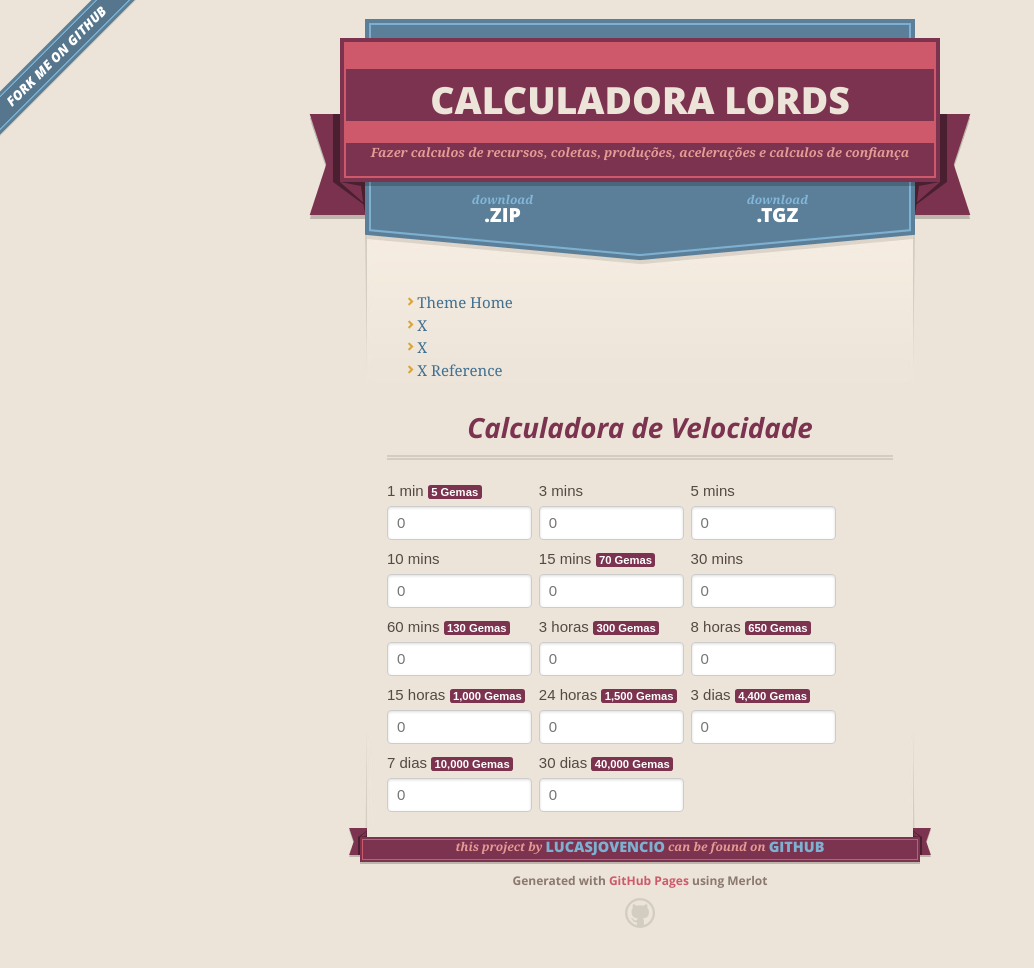
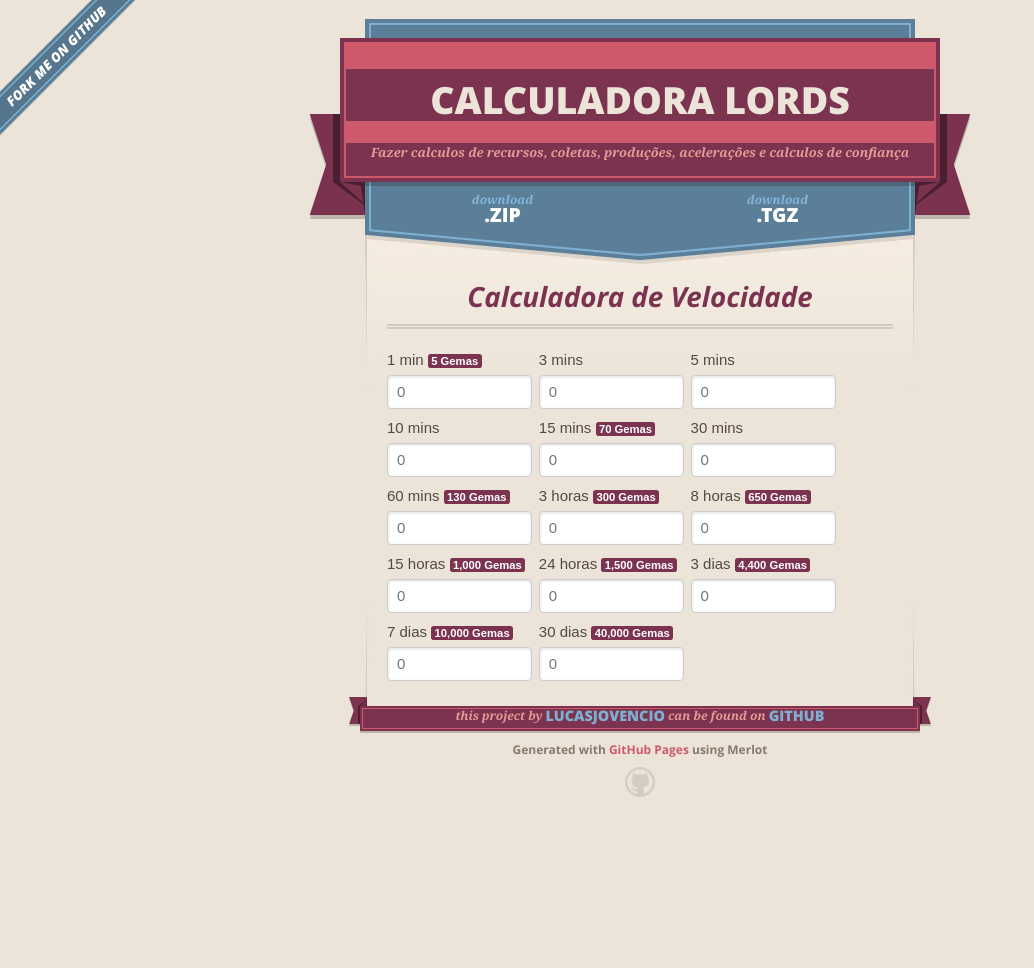
Before and after one commit to lucasjovencio/lordesmobile, a Jekyll site: the page built from index.md, in a window 1280 px wide. Shown: the whole page, without its empty margins (0-1034 px from the left). Built offline with Jekyll 4.4.1, drawn with Linux system fonts in a browser that asks for light colours; nearby versions of some CDN libraries; after the commit the page ends 900 px from its top, so only the background shows below that.

Commit message:
Update index.md

```diff
--- a/index.md
+++ b/index.md
@@ -2,13 +2,4 @@
 layout: default
 ---
 
-<nav id="nav">
-  <ul class="links">
-    <li class=" active "><a href="#">Theme Home</a></li>
-    <li class=""><a href="#">X</a></li>
-    <li class=""><a href="#">X</a></li>
-    <li class=""><a href="#">X Reference</a></li>
-  </ul>
-</nav>
-
 {% include velocidade.html %}
```
